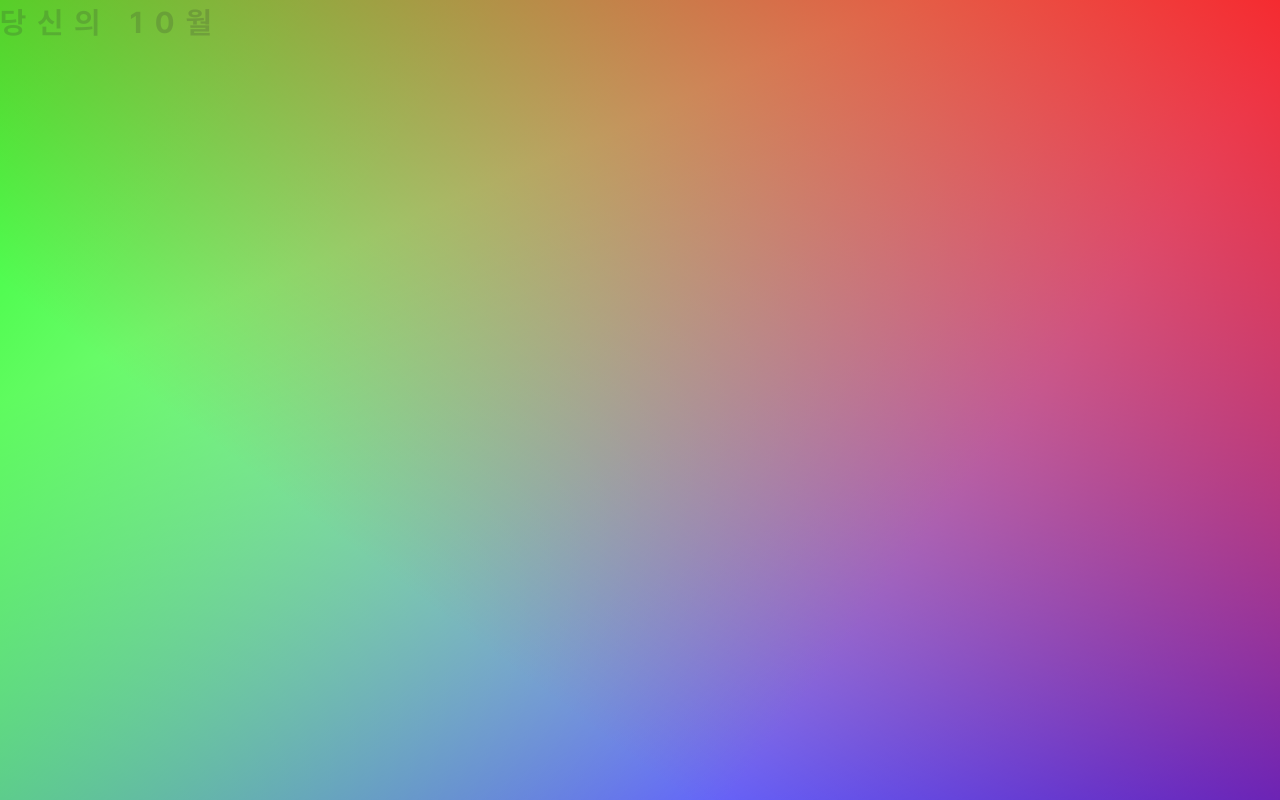
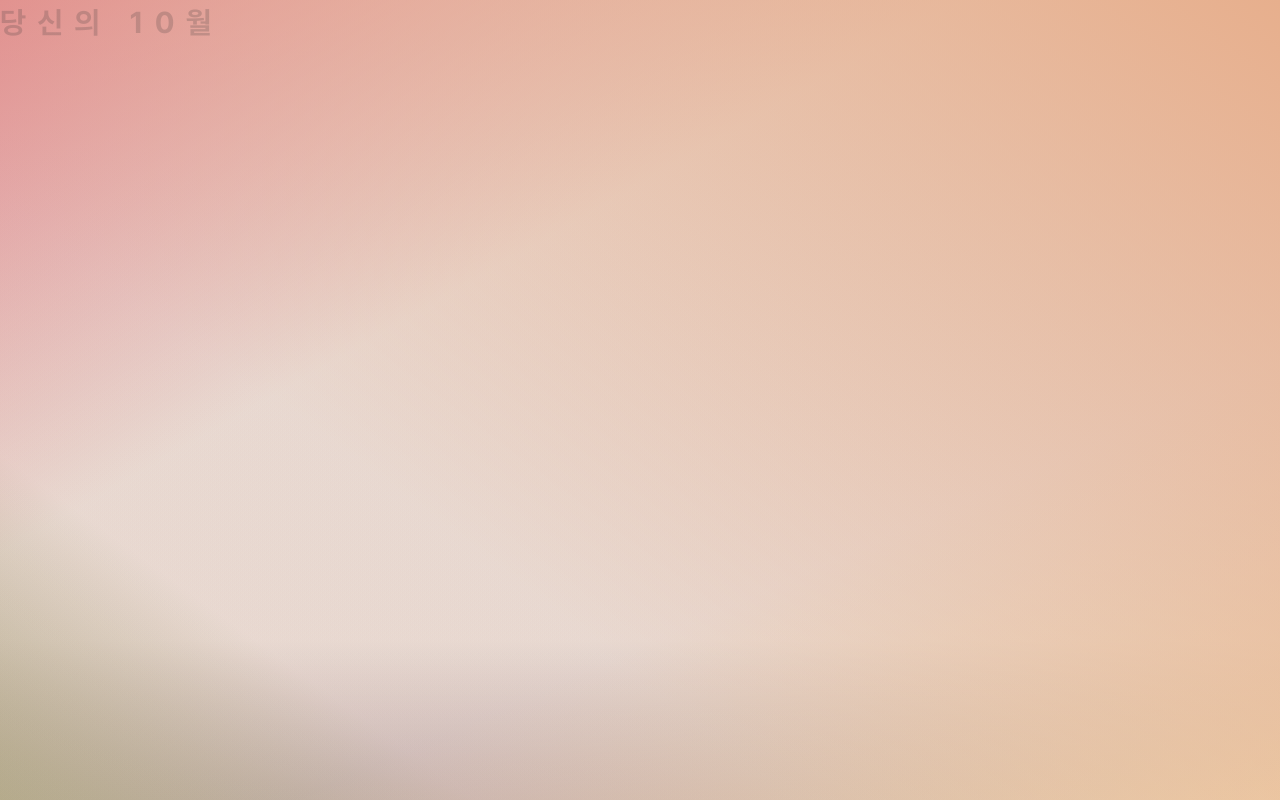
Before and after one commit to codestates-seb/seb40_main_029, a React (Create React App) app in the folder client/: page / in a window 1280 px wide. Built offline with nearby package versions, Linux system fonts and the light colour scheme.

Commit message:
#50 - feat: 비중에 따른 그라데이션 적용

```diff
--- a/client/src/components/module/Gradient.js
+++ b/client/src/components/module/Gradient.js
@@ -2,23 +2,36 @@
 // 그 색을 5개씩 묶어서 통계 or 색 영역을 퍼센트로
 // 리스트 만들어놓고 적용
 import axios from 'axios';
-import styled from 'styled-components';
+import styled, { keyframes } from 'styled-components';
 import { useSelector, useDispatch } from 'react-redux';
 
+// E7AF8D 가 10개 33%
+// E08890 가 7개 23%
+// F0DCB1 5개 16%
+//  A2A987 3개 10%
+
+const colors = keyframes`
+ 0% {
+      transform: translateY(400px); // 이 top 기준으로 400px 내려간 곳에서 시작할거다
+      opacity: 0; // 처음에는 가려놓고
+    }
+100% {
+      transform: translateY(0px);   // 그리고 도착지는 원래 지점
+      opacity: 1; // 마지막에 슬슬 보여주기
+    }
+`;
+
+// % 계산한 뒤 2배
 const GradientScreen = styled.div`
+  position: absolute;
   width: 100vw;
   height: 100vh;
-  background: linear-gradient(
-      217deg,
-      /* 우측 위 빨강 */ rgba(255, 0, 0, 0.8),
-      rgba(255, 0, 0, 0) 70.71%
-    ),
-    linear-gradient(
-      127deg,
-      /* 좌측 위 초록 */ rgba(0, 255, 0, 0.8),
-      rgba(0, 255, 0, 0) 70.71%
-    ),
-    linear-gradient(336deg, rgba(0, 0, 255, 0.8), rgba(0, 0, 255, 0) 70.71%);
+  background: linear-gradient(217deg, #e7af8d, #e7af8d1a 66%),
+    linear-gradient(150deg, #e08890, #e088901a 36%),
+    linear-gradient(336deg, #f0dcb1, #f0dcb11a 32%),
+    linear-gradient(36deg, #a2a987, #a2a9871a 20%),
+    linear-gradient(0deg, #beb5bf, #beb5bf1a 20%);
+  animation: ${colors} 3s ease infinite linear alternate;
 `;
 
 // background: `linear-gradient(to right, ${blue[200]}, ${blue[700])}`,
@@ -57,9 +70,11 @@ const GetMonth = async () => {
 
 const Gradient = () => {
   return (
-    <GradientScreen>
-      <MonthlyColor>당신의 10월</MonthlyColor>
-    </GradientScreen>
+    <div>
+      <GradientScreen>
+        <MonthlyColor>당신의 10월</MonthlyColor>
+      </GradientScreen>
+    </div>
   );
 };
 
@@ -78,3 +93,22 @@ export default Gradient;
 //       }
 //   }
 // ]
+
+// 기분이 30개
+// 기쁨 10개 설렘 7개 평온 5개 평온 5개 걱정 3개
+// E7AF8D 가 10개 33%
+// E08890 가 7개 23%
+// F0DCB1 5개 16%
+//  A2A987 3개 10%
+
+// background: linear-gradient(
+//   217deg,
+//   /* 우측 위 빨강 */ rgba(255, 0, 0, 0.8),
+//   rgba(255, 0, 0, 0) 70.71%
+// ),
+// linear-gradient(
+//   127deg,
+//   /* 좌측 위 초록 */ rgba(0, 255, 0, 0.8),
+//   rgba(0, 255, 0, 0) 70.71%
+// ),
+// linear-gradient(336deg, rgba(0, 0, 255, 0.8), rgba(0, 0, 255, 0) 70.71%);
```
Also changed, not shown: 1 other file (tests, documents, lock files or other folders).
